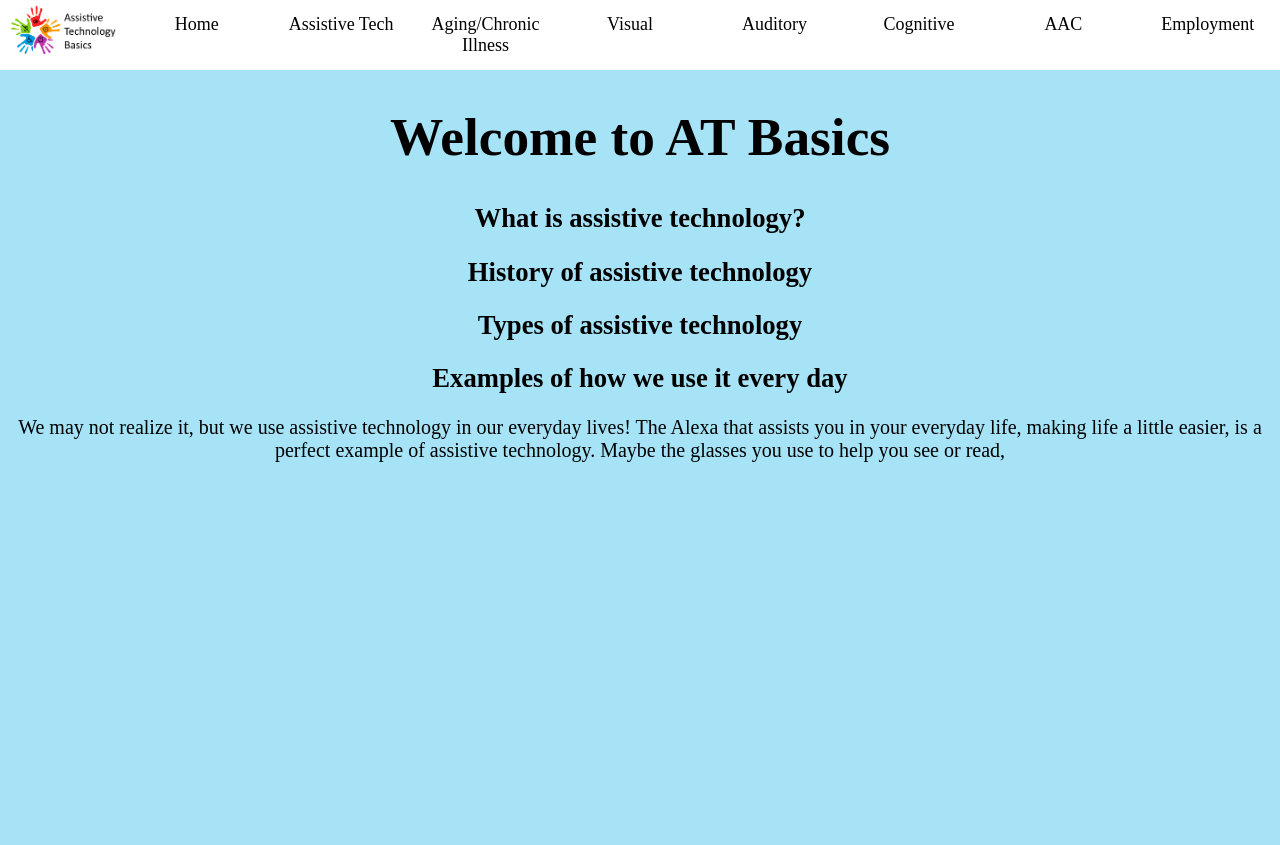
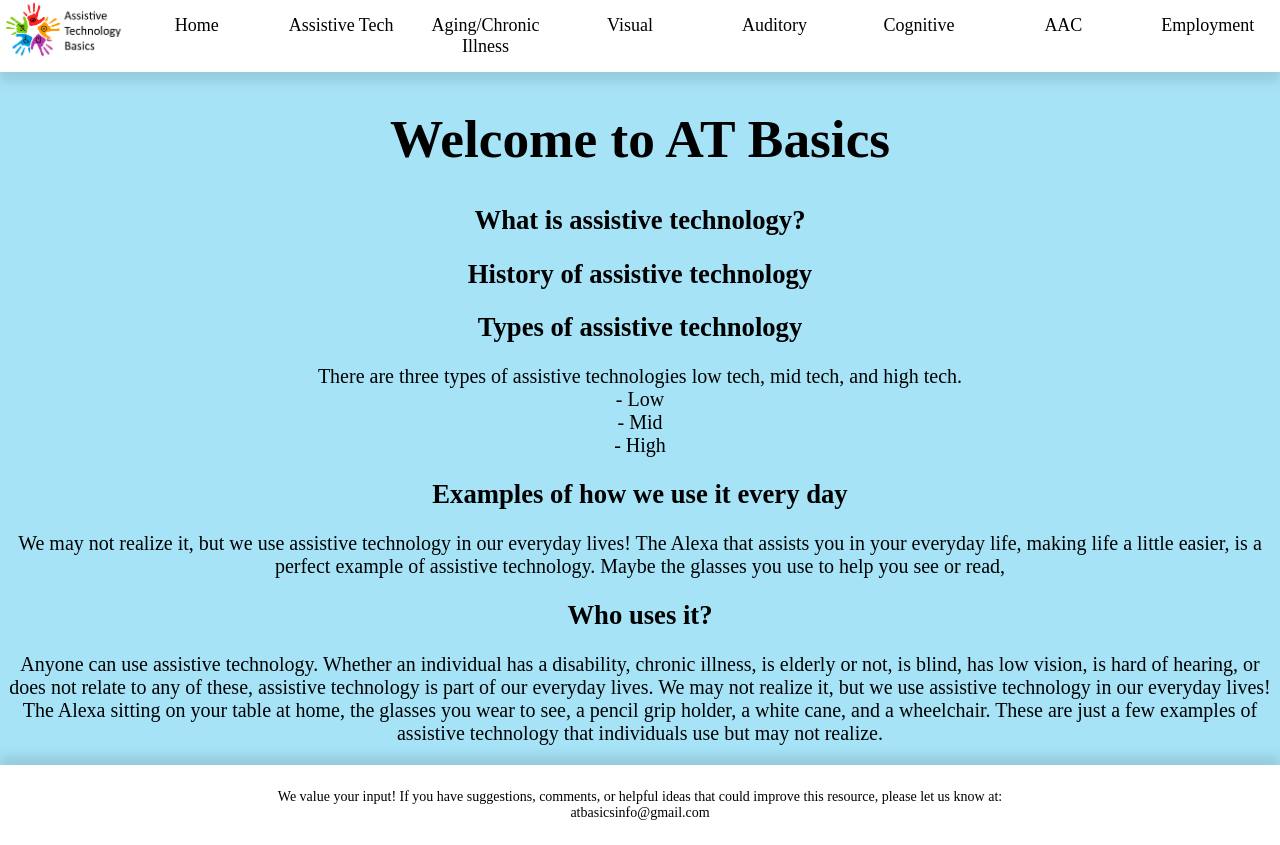
Before and after one commit to atbasics/atbasics.github.io, a plain HTML site: page index.html in a window 1280 px wide. Before the commit the page ends 800 px from the top, so only its background shows below. Drawn offline with Linux system fonts and the light colour scheme.

Commit message:
Woah pt2

```diff
--- /dev/null
+++ b/footer.css
@@ -0,0 +1,17 @@
+body {
+    margin: 0;
+    padding: 0;
+}
+footer{
+    display: flex;
+    background-color: white;
+    box-shadow: 0 -10px 10px rgba(0, 0, 0, 0.1);
+}
+/*allign footer text to center*/
+footer p{
+    text-align: center;
+    flex: 1;
+    font-family: 'Old Standard TT', serif;
+    font-size: 14px;
+    padding: 10px 0;
+}
--- /dev/null
+++ b/footer.html
@@ -0,0 +1,12 @@
+<!DOCTYPE html>
+<head>
+    <meta charset="utf-8">
+    <meta name="viewport" content="width=device-width, initial-scale=1">
+    <link rel="stylesheet" href="footer.css">
+</head>
+<body>
+    <footer id="site-footer">
+        <p>We value your input! If you have suggestions, comments, or helpful ideas that could improve this resource, please let us know at: <br>atbasicsinfo@gmail.com</p>
+    </footer>
+</body>
+</html>
--- a/header.css
+++ b/header.css
@@ -9,8 +9,8 @@ body {
     background-color: white;
 }
 .tab{
+    width: 16.66%;
     flex: 1;
-    padding: 14px;
     text-align: center;
     color: rgb(0, 0, 0);
     cursor: pointer;
@@ -23,3 +23,38 @@ body {
     color: white;
     text-decoration: none;
 }
+/*Icon settings*/
+.icon:hover {
+    transform: scale(1.1);
+}
+/*add a drop shadow to the tabs*/
+.tabs {
+    box-shadow: 0 10px 10px rgba(0, 0, 0, 0.1);
+}
+/*add padding above the tab text so it is centered*/
+.tab {
+    padding: 15px 0;
+}
+.tab-content {
+    text-wrap-mode: auto;
+    display: none;
+    padding: 20px;
+    border-top: 1px solid #0f5952;
+}
+/*---------------Background---------------*/
+body {
+    background-repeat: no-repeat;
+    background-attachment: fixed;
+    background-size:cover ;
+    background-position: center;
+}
+#filter {
+    position: fixed;
+    width: 100%;
+    height: 100%;
+    top: 0px;
+    left: 0px;
+    z-index: -1;
+    transition: background-color 1s ease;
+    background-color: rgba(0, 0, 0, 0); /* Default no tint */
+  }
--- a/header.html
+++ b/header.html
@@ -1,4 +1,4 @@
-<!DOCTYPE>
+<!DOCTYPE html>
 <html lang="en-US">
     <head>
         <title>AT Basics</title>
--- a/index.html
+++ b/index.html
@@ -17,12 +17,29 @@
             <h2>What is assistive technology?</h2>
             <h2>History of assistive technology</h2>
             <h2>Types of assistive technology</h2>
-            <p></p>
+            <p>There are three types of assistive technologies low tech, mid tech, and high tech.
+<br> - Low
+<br> - Mid
+<br> - High
+</p>
             <h2>Examples of how we use it every day</h2>
             <p>We may not realize it, but we use assistive technology in our
                 everyday lives! The Alexa that assists you in your everyday life,
                 making life a little easier, is a perfect example of assistive
                 technology. Maybe the glasses you use to help you see or read, </p>
+            <h2>Who uses it?</h2>
+            <p>Anyone can use assistive technology. Whether an individual has a
+                disability, chronic illness, is elderly or not, is blind, has low
+                vision, is hard of hearing, or does not relate to any of these,
+                assistive technology is part of our everyday lives. We may not
+                realize it, but we use assistive technology in our everyday lives!
+                The Alexa sitting on your table at home, the glasses you wear to
+                see, a pencil grip holder, a white cane, and a wheelchair. These
+                are just a few examples of assistive technology that individuals
+                use but may not realize. </p>
         </main>
+        <!--Add footer here-->
+        <div id="footer"></div>
+
     </body>
 </html>
--- a/style.css
+++ b/style.css
@@ -15,6 +15,7 @@ h2
     font-family: 'Old Standard TT', serif;
     font-size: 20pt;
     text-emphasis: bold;
+
 }
 p{
     text-align: center;
--- a/template.js
+++ b/template.js
@@ -1,5 +1,6 @@
 document.addEventListener("DOMContentLoaded", function () {
     loadComponent("header", "header.html");
+    loadComponent("footer", "footer.html");
 });
 
 function loadComponent(id, file) {
```
